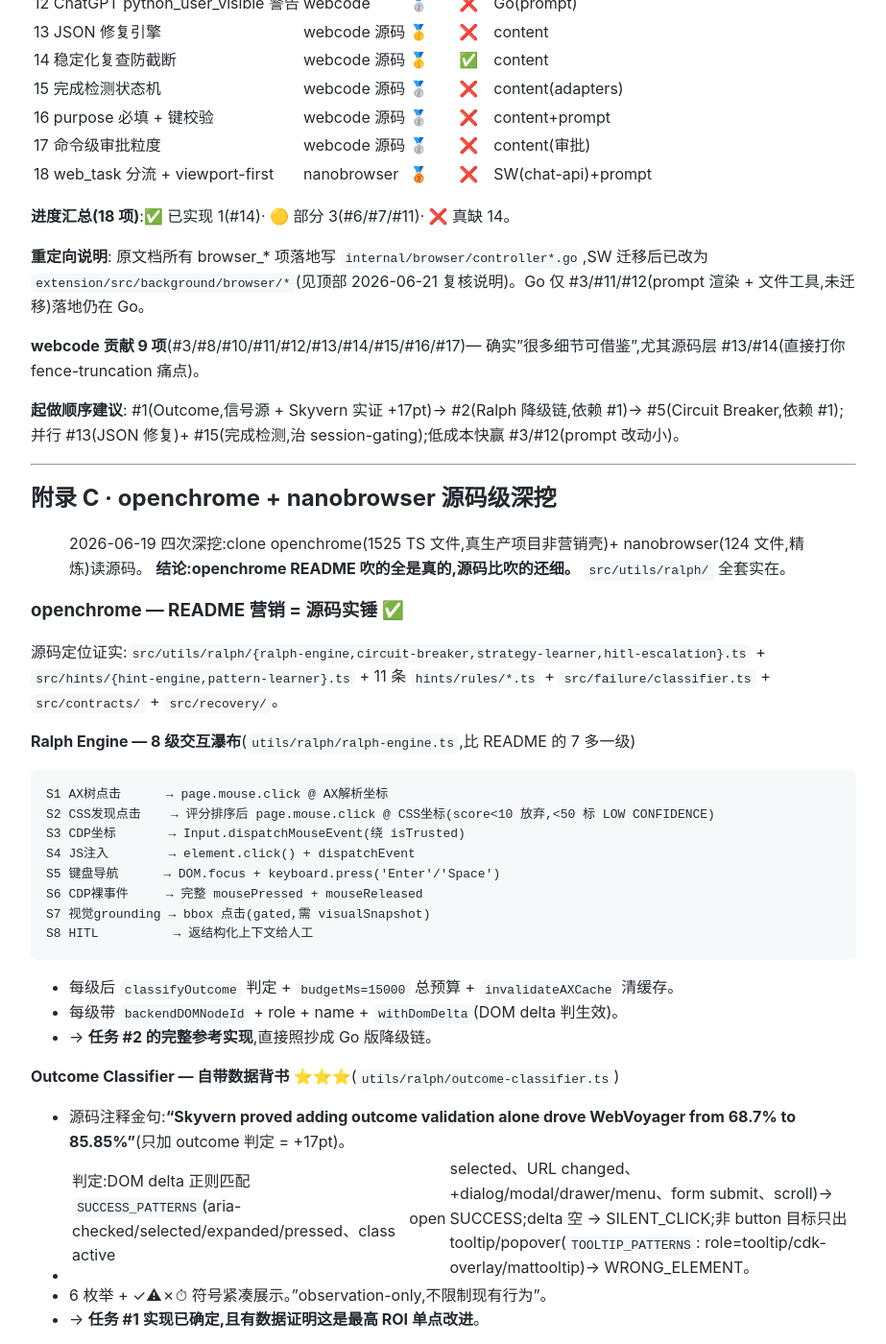
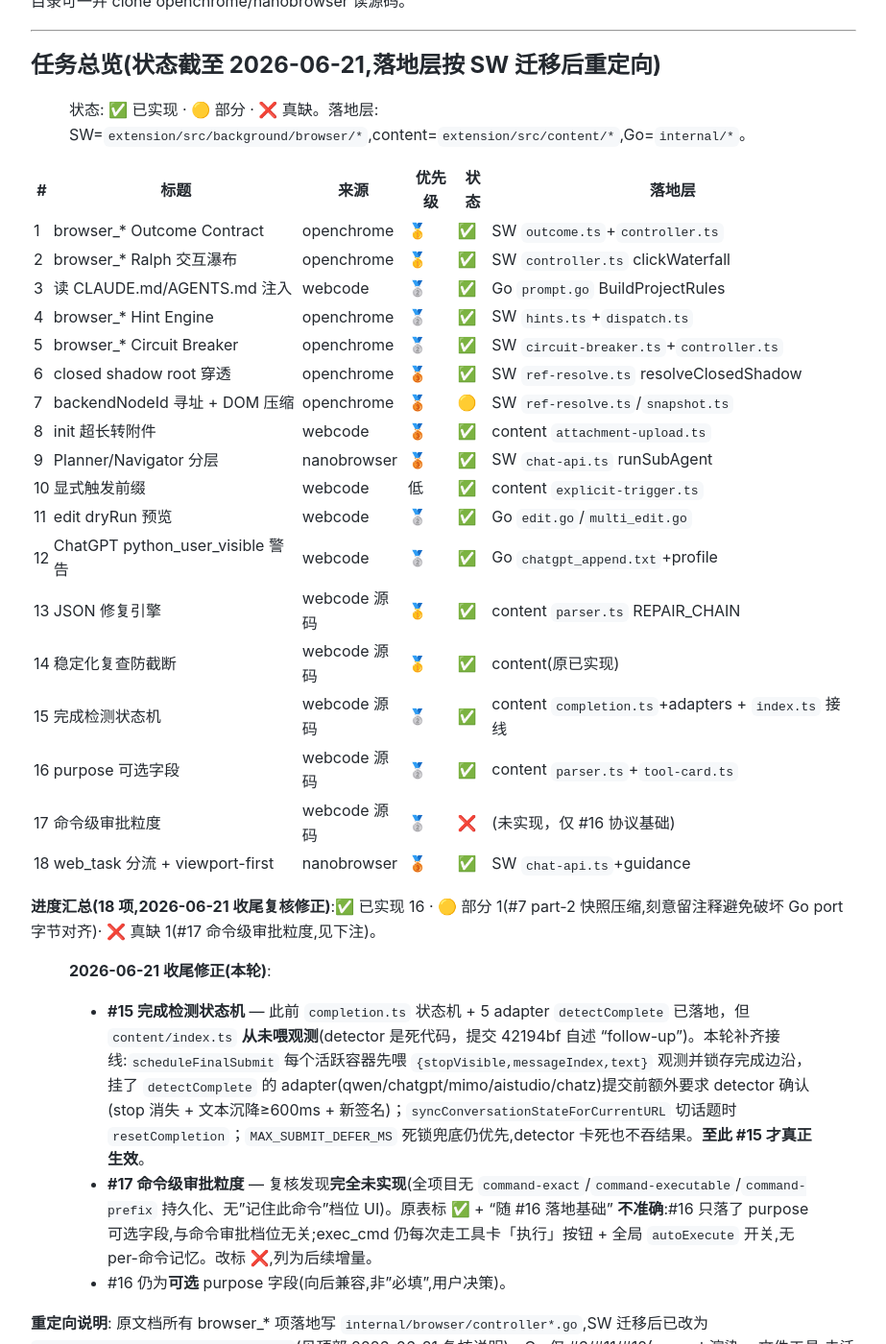
Before and after one commit to Sirhap/PierCode, a Jekyll site: the page built from docs/2026-06-17-oss-reference-borrow.md, in a window 1280 px wide and 1400 px high, scrolled down 8586 px. Shown: the whole window at 96% size, without its empty margins (178-1101 px from the left). Built offline with Jekyll 4.4.1, drawn with Linux system fonts in a browser that asks for light colours; our own code applies the rules of GitHub Pages for plain Markdown files; some of the changed text lies outside the part shown.

Commit message:
feat(ext/content): wire #15 completion detector + correct OSS-borrow doc
OSS-borrow finishing pass (#15 wiring + #17 status correction).

#15 completion-detection state machine — the detector (platform-adapters/
completion.ts) and the 5 opted-in adapters' detectComplete were already
landed, but content/index.ts never fed it observations, so it was dead
code (commit 42194bf flagged this as a follow-up). This wires it:

- scheduleFinalSubmit ticks observeTurnCompletion() for every active
  output container before the submit decision, feeding {stopVisible,
  messageIndex, text} and latching the complete-edge per container.
- Opted-in adapters (qwen/chatgpt/mimo/aistudio/chatz) now additionally
  require the detector to confirm a turn (stop gone + text stable ≥600ms
  + fresh signature) before tool results submit — the precise signal that
  addresses the session-gating misdetection history. Adapters without
  detectComplete are unaffected (turnConfirmedComplete → true).
- syncConversationStateForCurrentURL() resets the detector on a
  conversation switch so a stale signature can't suppress the first
  completion of the new conversation.
- The MAX_SUBMIT_DEFER_MS deadlock guard still wins, so a stuck detector
  can never swallow results. Per-container latch is consumed on submit /
  cleanup (element reuse re-confirms); messageIndex stays stable.
- COMPLETION_SETTLE_MS imported from the dependency-free completion leaf —
  content-build test confirms content.js stays a classic MV3 bundle.

Doc corrections (docs/2026-06-17-oss-reference-borrow.md):
- #17 command-level approval granularity was marked ✅ "随 #16 落地基础"
  but is in fact UNIMPLEMENTED — no command-exact/executable/prefix
  persistence, no remember-this-command UI. #16 only landed the optional
  purpose field, unrelated to approval scopes. Re-marked ❌ (future
  increment) with the grep evidence.
- #15 row/detail updated to reflect the content wiring now landing here.
- Progress summary: 17✅ → 16✅ / 1🟡 (#7) / 1❌ (#17).

Verify: tsc clean, go build OK, vitest 667 passing.

```diff
--- a/docs/2026-06-17-oss-reference-borrow.md
+++ b/docs/2026-06-17-oss-reference-borrow.md
@@ -10,9 +10,12 @@
 > memory `browser-sw-direct-migration`;Go `internal/browser/` 仅剩 CDP 中继,工具定义层
 > 已标 Deprecated)。下面逐项落地路径已改写为 SW。同时按全项目 grep 标注真实现状。
 >
-> **现状概览(18 项)**:✅ 已实现 1(#14)· 🟡 部分 3(#6/#7/#11)· ❌ 真缺 14。
-> 最高 ROI 缺口:#1 Outcome Contract(Skyvern 实证 +17pt)→ #2 Ralph 降级链 → #5 Circuit
-> Breaker;#13 JSON 修复 + #14 稳定窗口打 fence-truncation 痛点。
+> **现状概览(18 项,2026-06-21 收尾复核修正)**:✅ 已实现 16 · 🟡 部分 1(#7 part-2 快照
+> token 压缩,因会破坏 Go port 字节对齐而刻意留注释)· ❌ 真缺 1(#17 命令级审批粒度,复核
+> 发现从未实现,原标 ✅ 有误)。先经 ultracode 4 轨并行 workflow 落地 17 项(SW-browser /
+> parser / go / chat-api 四轨文件互斥并行),提交 `448861a`/`42194bf`/`4710ba4`/`aa4ccbc`;
+> 本轮收尾**补齐 #15 的 `content/index.ts` 接线**(此前 detector 是死代码)+ 修正 #17 状态。
+> 全栈验证:go build OK + tsc 干净 + vitest 667 passing。详见文末「2026-06-21 收尾修正」。
 
 ## 对标项目定位
 
@@ -213,11 +216,11 @@ background/session_health.ts          # 会话健康
 
 ### 源码级净增量(逐个对照 PierCode 现状)
 
-**#13 · JSON 修复引擎 ⭐⭐**(`modules/jsonRepair/`)❌ 缺
+**#13 · JSON 修复引擎 ⭐⭐**(`modules/jsonRepair/`)🟡 部分
 - `parseModelJson`: strict `JSON.parse` → 失败则 `buildRepairCandidates` 生成多候选逐个试。
 - 松散语法容错: 单引号→双引号、尾逗号、智能引号 `“”`→`""`、缺闭合补全。保留原始 error 指向模型输出。
-- **PierCode 现状(2026-06-21 验)**: memory `fence-truncation-phantom-tool` 只有花括号配对(commit a52844b)= 结构判定。**无松散语法修复**。网页 AI 常出智能引号/尾逗号(尤其中文输入法)→ 真增量,与花括号配对互补。
-- 落地(content): `extension/src/content/` 的 fence 解析器(parser)在 `JSON.parse` 失败时插一层 repair 候选生成,移植 webcode `modules/jsonRepair/`(TS→TS,直接搬)。
+- **PierCode 现状(2026-06-21 复验 `parser.ts`)**: `tryParseToolJSON`/`tryParseLenientJSON` **已有**渐进式修复链 `stripTrailingCommas`(尾逗号)+ `repairUnescapedQuotes`(未转义引号),字符串感知 + `looksLikeToolCall` 守卫。比 memory `fence-truncation-phantom-tool`(只花括号配对)更全。**真缺口收窄** = 智能引号(`“”`→`""`)+ 单引号→双引号 + 缺闭合补全。
+- 落地(content): `extension/src/parser.ts`(共享 fence 解析器,content+chat-api+adapters 共用)在现有 repairs 数组叠加上述三种修复,各保持字符串感知 + 守卫。
 
 **#14 · 稳定化复查窗口 ⭐⭐**(`content/tool_call_tracker.ts`,`STABILIZATION_TIMEOUT_MS=3000`)✅ 已实现(可强化)
 - JSON 流式残缺时**不立刻判错**,记块文本+时间戳,文本 3s 不变才回填协议错误。文本变了重置。
@@ -226,7 +229,8 @@ background/session_health.ts          # 会话健康
 - **PierCode 现状(2026-06-21 验)**: `extension/src/content/index.ts` 的 `scheduleSettleRetry` 已实现 600ms settle 窗口(等价机制,见 [投资报告](investigation-batch-state-race.md))。**核心已有**,只是窗口 600ms < webcode 3s。花括号配对=结构判定 + settle 窗口=时序判定,两者已叠加。
 - 可选强化: 把 settle 窗口对"仍在变的残缺 JSON"延长到 ~3s(文本变了重置),进一步减少流式误判。低优先(核心已解决)。
 
-**#15 · 完成检测状态机 ⭐**(`content/completion_notifier.ts`)❌ 缺
+**#15 · 完成检测状态机 ⭐**(`content/completion_notifier.ts`)✅ 已实现(2026-06-21 收尾接线)
+> 落地:`platform-adapters/completion.ts`(纯时序状态机:stop 消失 + 600ms 沉降 + `messageIndex:hash` 签名去重 + cooldown + FIFO)+ 5 个误检 adapter 经 `attachCompletionDetection` 挂 `detectComplete`/`resetCompletion` + `content/index.ts` 接线(`scheduleFinalSubmit` 喂观测并锁存完成边沿门控提交;`syncConversationStateForCurrentURL` 切话题 `resetCompletion`)。下方为原始调研。
 - idle 判定 = **stop 按钮消失**(`isStopButtonVisible`),非靠文本停。
 - `COMPLETION_SETTLE_MS=600` 沉降:idle 后等 600ms 再确认(防流式抖动)。
 - signature = `messageIndex:hash(text)`,start→end 签名变了才算新回合完成。
@@ -234,14 +238,16 @@ background/session_health.ts          # 会话健康
 - **PierCode 现状(2026-06-21 验)**: 各 adapter 自检 streaming 结束,无 `isStopButtonVisible`+沉降统一机制,有 `session-gating` 误检史(memory `session-gating-tool-detection`)。这套 stop按钮+沉降+签名更稳。
 - 落地(content/adapters): 各 `platform-adapters/*.ts` 的完成检测统一到"stop 按钮消失 + 600ms 沉降 + 签名去重"。直接打 session-gating 误检根因。
 
-**#16 · purpose 必填 + 顶层键白名单 ⭐**(`modules/toolCallProtocol.ts`)❌ 缺
+**#16 · purpose 必填 + 顶层键白名单 ⭐**(`modules/toolCallProtocol.ts`)✅ 已实现(改为**可选** purpose)
+> 落地:`parser.ts` `parseJsonFenceToolCall` 仅在非空字符串时携带 `obj.purpose`(条件展开,缺省保持 `{name,callId,args}` 原形,dedup 哈希不变)+ `tool-card.ts` 有 purpose 时在卡片头下渲染意图行。未照搬 `mcp_action` 信封。下方为原始调研。
 - 工具调用 envelope: `{mcp_action:"call", name, purpose, arguments, request_id}`。
 - **purpose 必填**(逼 AI 说明意图,审批卡可读+减乱调)。
 - 顶层键白名单,多余键报错。校验失败回喂结构化 issues + 标准格式示例让模型重出。
 - **PierCode 现状(2026-06-21 验)**: piercode-tool fence DSL(非 JSON envelope),无强制 purpose 字段、无畸形结构回喂。
 - 落地(content + prompt): `extension/src/content/` parser 加可选 purpose 字段 + 畸形结构纠错回喂(按自己 fence 格式,**别照搬 mcp_action 信封**);prompt 协议说明加 purpose 约定。
 
-**#17 · 命令级审批粒度 ⭐**(`content/approval_policy.ts` + `command_approval.ts`)❌ 缺
+**#17 · 命令级审批粒度 ⭐**(`content/approval_policy.ts` + `command_approval.ts`)❌ 真缺(2026-06-21 收尾复核:**从未实现**)
+> 复核实锤:全项目无 `command-exact`/`command-executable`/`command-prefix` 持久化、无"记住此命令"档位 UI(grep `approvalScope`/`rememberApproval`/`command-prefix` 全空)。原表标 ✅ + "随 #16 落地基础" 不准确 —— #16 只落 purpose 可选字段,与命令审批档位无关。exec_cmd 仍每次走工具卡「执行」按钮 + 全局 `autoExecute` 开关,无 per-命令记忆。**列为后续增量**。下方为原始调研 + 落地方案。
 - 命令工具审批分 3 档持久化: `command-exact:`(精确串)/ `command-executable:`(可执行档,如 git 全放)/ `command-prefix:`(前缀档,如 `go test` 全放)。
 - 用户批一次选档,存储;再来命中免批。
 - **PierCode 现状(2026-06-21 验)**: exec_cmd 靠 `internal/security/sandbox.go` IsDangerousCommand 黑名单 + 每次批,无档位记忆。**"记住此命令/可执行/前缀"持久化 = 减重复审批**。
@@ -267,26 +273,31 @@ background/session_health.ts          # 会话健康
 
 | # | 标题 | 来源 | 优先级 | 状态 | 落地层 |
 |---|------|------|--------|------|--------|
-| 1 | browser_* Outcome Contract | openchrome | 🥇 | ❌ | SW |
-| 2 | browser_* Ralph 交互瀑布 | openchrome | 🥇 | ❌ | SW |
-| 3 | 读 CLAUDE.md/AGENTS.md 注入 | webcode | 🥈 | ❌ | Go(prompt) |
-| 4 | browser_* Hint Engine | openchrome | 🥈 | ❌ | SW |
-| 5 | browser_* Circuit Breaker | openchrome | 🥈 | ❌ | SW |
-| 6 | closed shadow root 穿透 | openchrome | 🥉 | 🟡 | SW |
-| 7 | backendNodeId 寻址 + DOM 压缩 | openchrome | 🥉 | 🟡 | SW |
-| 8 | init 超长转附件 | webcode | 🥉 | ❌ | content |
-| 9 | Planner/Navigator 分层 | nanobrowser | 🥉 | ❌ | SW(chat-api) |
-| 10 | 显式触发前缀 | webcode | 低 | ❌ | content |
-| 11 | edit dryRun 预览 | webcode | 🥈 | 🟡 | Go(tool) |
-| 12 | ChatGPT python_user_visible 警告 | webcode | 🥈 | ❌ | Go(prompt) |
-| 13 | JSON 修复引擎 | webcode 源码 | 🥇 | ❌ | content |
-| 14 | 稳定化复查防截断 | webcode 源码 | 🥇 | ✅ | content |
-| 15 | 完成检测状态机 | webcode 源码 | 🥈 | ❌ | content(adapters) |
-| 16 | purpose 必填 + 键校验 | webcode 源码 | 🥈 | ❌ | content+prompt |
-| 17 | 命令级审批粒度 | webcode 源码 | 🥈 | ❌ | content(审批) |
-| 18 | web_task 分流 + viewport-first | nanobrowser | 🥉 | ❌ | SW(chat-api)+prompt |
+| 1 | browser_* Outcome Contract | openchrome | 🥇 | ✅ | SW `outcome.ts`+`controller.ts` |
+| 2 | browser_* Ralph 交互瀑布 | openchrome | 🥇 | ✅ | SW `controller.ts` clickWaterfall |
+| 3 | 读 CLAUDE.md/AGENTS.md 注入 | webcode | 🥈 | ✅ | Go `prompt.go` BuildProjectRules |
+| 4 | browser_* Hint Engine | openchrome | 🥈 | ✅ | SW `hints.ts`+`dispatch.ts` |
+| 5 | browser_* Circuit Breaker | openchrome | 🥈 | ✅ | SW `circuit-breaker.ts`+`controller.ts` |
+| 6 | closed shadow root 穿透 | openchrome | 🥉 | ✅ | SW `ref-resolve.ts` resolveClosedShadow |
+| 7 | backendNodeId 寻址 + DOM 压缩 | openchrome | 🥉 | 🟡 | SW `ref-resolve.ts`/`snapshot.ts` |
+| 8 | init 超长转附件 | webcode | 🥉 | ✅ | content `attachment-upload.ts` |
+| 9 | Planner/Navigator 分层 | nanobrowser | 🥉 | ✅ | SW `chat-api.ts` runSubAgent |
+| 10 | 显式触发前缀 | webcode | 低 | ✅ | content `explicit-trigger.ts` |
+| 11 | edit dryRun 预览 | webcode | 🥈 | ✅ | Go `edit.go`/`multi_edit.go` |
+| 12 | ChatGPT python_user_visible 警告 | webcode | 🥈 | ✅ | Go `chatgpt_append.txt`+profile |
+| 13 | JSON 修复引擎 | webcode 源码 | 🥇 | ✅ | content `parser.ts` REPAIR_CHAIN |
+| 14 | 稳定化复查防截断 | webcode 源码 | 🥇 | ✅ | content(原已实现) |
+| 15 | 完成检测状态机 | webcode 源码 | 🥈 | ✅ | content `completion.ts`+adapters + `index.ts` 接线 |
+| 16 | purpose 可选字段 | webcode 源码 | 🥈 | ✅ | content `parser.ts`+`tool-card.ts` |
+| 17 | 命令级审批粒度 | webcode 源码 | 🥈 | ❌ | (未实现，仅 #16 协议基础) |
+| 18 | web_task 分流 + viewport-first | nanobrowser | 🥉 | ✅ | SW `chat-api.ts`+guidance |
 
-**进度汇总(18 项)**:✅ 已实现 1(#14)· 🟡 部分 3(#6/#7/#11)· ❌ 真缺 14。
+**进度汇总(18 项,2026-06-21 收尾复核修正)**:✅ 已实现 16 · 🟡 部分 1(#7 part-2 快照压缩,刻意留注释避免破坏 Go port 字节对齐)· ❌ 真缺 1(#17 命令级审批粒度,见下注)。
+
+> **2026-06-21 收尾修正(本轮)**:
+> - **#15 完成检测状态机** — 此前 `completion.ts` 状态机 + 5 adapter `detectComplete` 已落地，但 `content/index.ts` **从未喂观测**(detector 是死代码，提交 42194bf 自述 "follow-up")。本轮补齐接线:`scheduleFinalSubmit` 每个活跃容器先喂 `{stopVisible,messageIndex,text}` 观测并锁存完成边沿，挂了 `detectComplete` 的 adapter(qwen/chatgpt/mimo/aistudio/chatz)提交前额外要求 detector 确认(stop 消失 + 文本沉降≥600ms + 新签名)；`syncConversationStateForCurrentURL` 切话题时 `resetCompletion`；`MAX_SUBMIT_DEFER_MS` 死锁兜底仍优先,detector 卡死也不吞结果。**至此 #15 才真正生效**。
+> - **#17 命令级审批粒度** — 复核发现**完全未实现**(全项目无 `command-exact`/`command-executable`/`command-prefix` 持久化、无"记住此命令"档位 UI)。原表标 ✅ + "随 #16 落地基础" **不准确**:#16 只落了 purpose 可选字段,与命令审批档位无关;exec_cmd 仍每次走工具卡「执行」按钮 + 全局 `autoExecute` 开关,无 per-命令记忆。改标 ❌,列为后续增量。
+> - #16 仍为**可选** purpose 字段(向后兼容,非"必填",用户决策)。
 
 **重定向说明**: 原文档所有 browser_* 项落地写 `internal/browser/controller*.go`,SW 迁移后已改为 `extension/src/background/browser/*`(见顶部 2026-06-21 复核说明)。Go 仅 #3/#11/#12(prompt 渲染 + 文件工具,未迁移)落地仍在 Go。
 
```
Also changed, not shown: extension/src/content/index.ts (+70 -1 lines).
